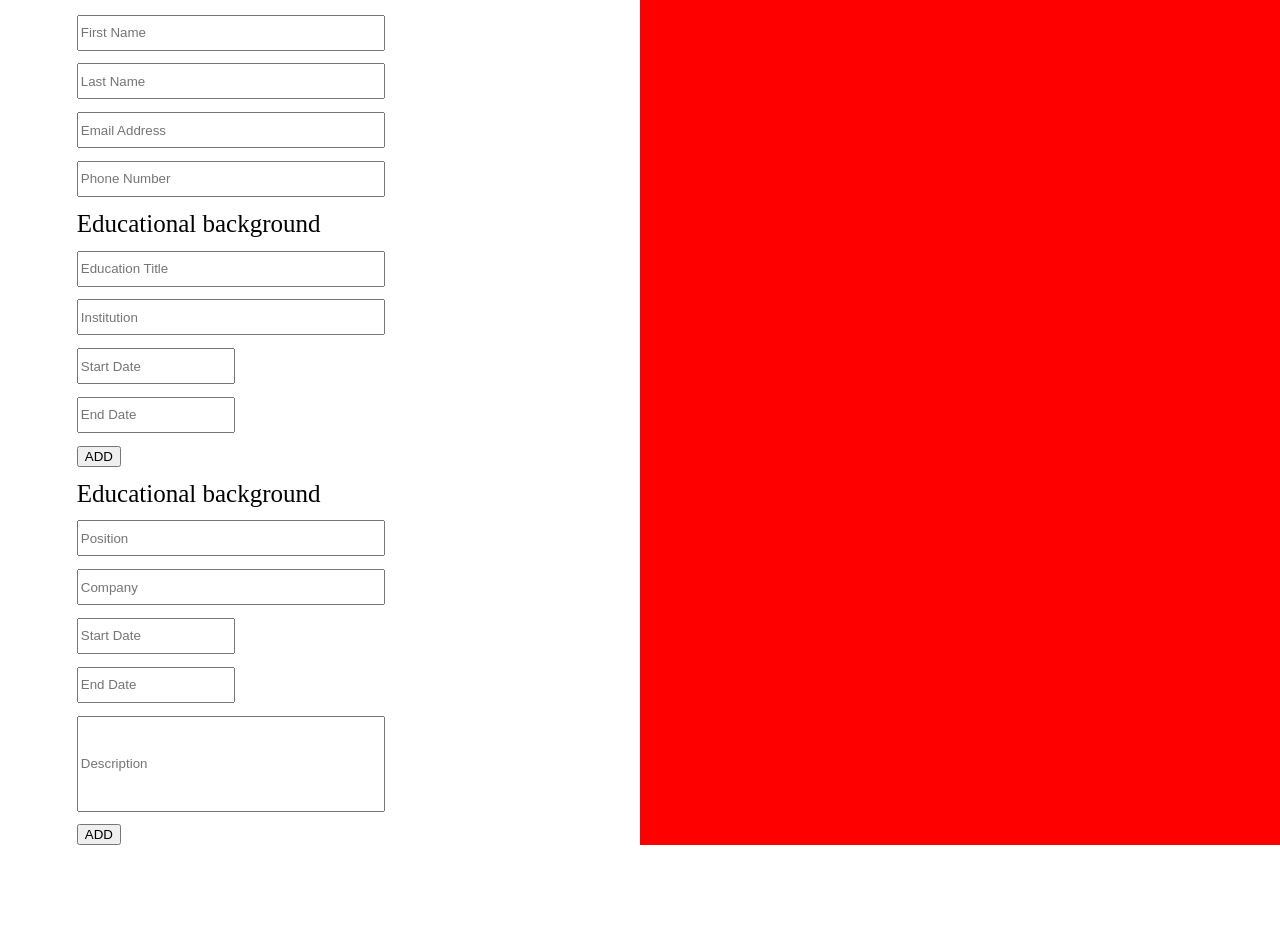
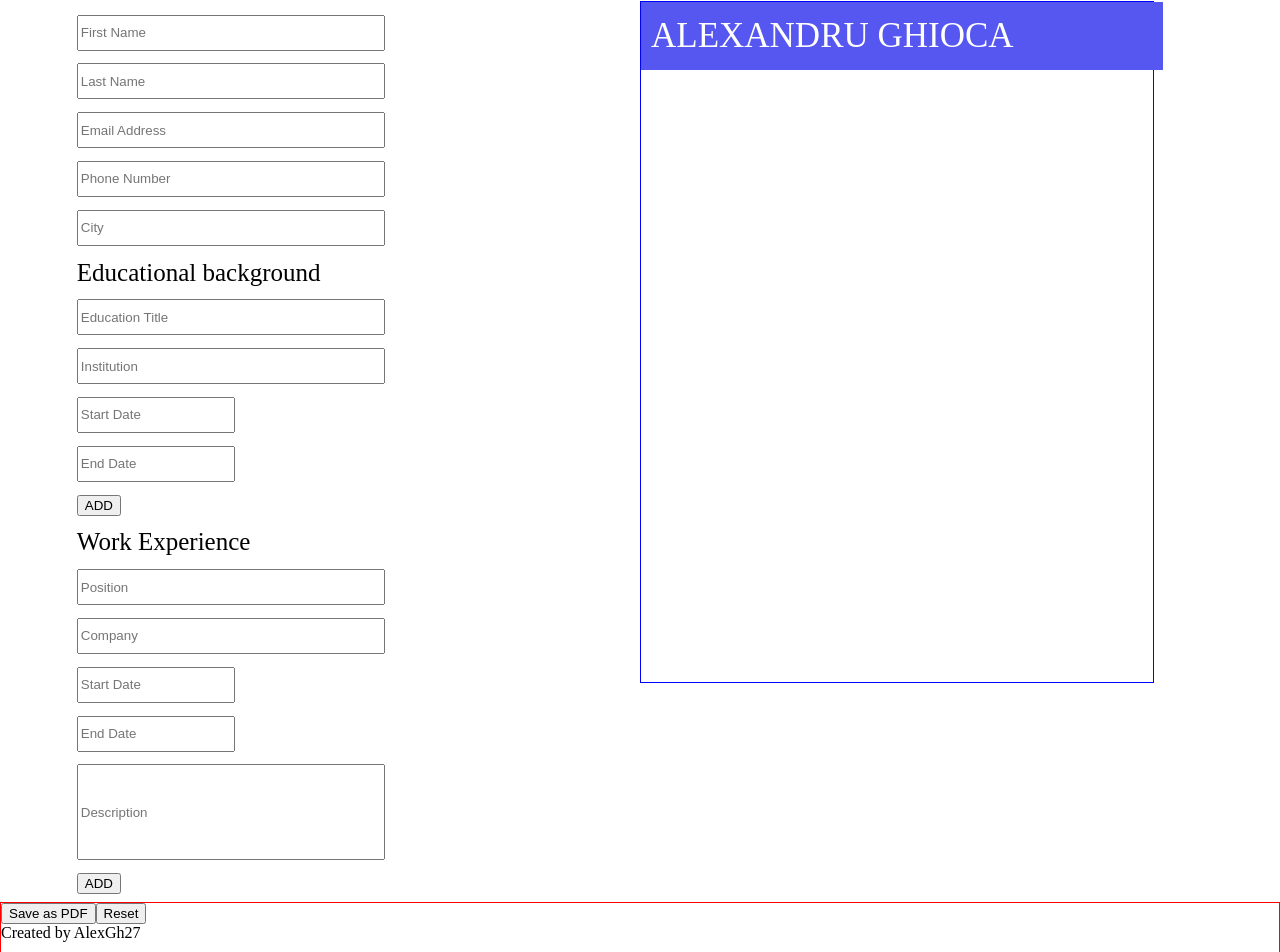
Before and after one commit to AlexGh27/cv-project, a React (Create React App) app: page / in a window 1280 px wide. Shown: the part 109-1061 px from the top of the page. Before the commit the page ends 954 px from the top, so only its background shows below. Built offline with nearby package versions, Linux system fonts and the light colour scheme.

Commit message:
Creating the overview

```diff
--- a/src/App.js
+++ b/src/components/App.js
@@ -3,8 +3,8 @@ import Header from './Header';
 import General from './General';
 import Educational from './Educational';
 import Experience from './Experience';
-import './style.css';
-
+import Overview from './Overview';
+import Footer from './Footer';
 
 export default class App extends Component {
   constructor() {
@@ -29,7 +29,11 @@ export default class App extends Component {
            <Experience/>
          </div>
 
-         <div className="right-panel"></div>
+         <div className="right-panel">
+            <Overview/>
+         </div>
+
+         <Footer/>
 
       </div>
 
--- a/src/Experience.js
+++ b/src/components/Experience.js
@@ -5,7 +5,7 @@ export default class Experience extends Component {
     render() {
         return(
             <div className="experience">
-                <div className="field-title">Educational background</div>
+                <div className="field-title">Work Experience</div>
 
                 <form className="form">
                     <input type="text" placeholder="Position"/>
--- /dev/null
+++ b/src/components/Footer.js
@@ -0,0 +1,14 @@
+import React, {Component} from "react";
+
+export default class Footer extends Component {
+
+    render() {
+        return(
+            <div className="footer">
+                <button>Save as PDF</button>
+                <button>Reset</button>
+                <div>Created by AlexGh27</div>
+            </div>
+        )
+    }
+}
--- a/src/General.js
+++ b/src/components/General.js
@@ -19,6 +19,7 @@ export default class General extends Component {
 
                         <input id="tel" type="text" placeholder="Phone Number"/>
 
+                        <input id="city" type="text" placeholder="City"/>
 
                 </form>
             </div>
--- a/src/Header.js
+++ b/src/components/Header.js
@@ -1,5 +1,5 @@
 import React, {Component} from "react";
-import './style.css';
+
 
 export default class Header extends Component {
 
--- /dev/null
+++ b/src/components/Overview.js
@@ -0,0 +1,12 @@
+import React, {Component} from "react";
+
+export default class Overview extends Component {
+
+    render() {
+        return(
+            <div className="overview">
+                <div id="name">ALEXANDRU GHIOCA</div>
+            </div>
+        )
+    }
+}
--- a/src/index.js
+++ b/src/index.js
@@ -1,6 +1,6 @@
 import React from 'react';
 import ReactDOM from 'react-dom/client';
-import App from './App';
+import App from './components/App';
 import './style.css';
 
 const root = ReactDOM.createRoot(document.getElementById('root'));
--- a/src/style.css
+++ b/src/style.css
@@ -1,5 +1,5 @@
 
-body {
+body, html {
     margin: 0;
     width: 100%;
     height: 100%;
@@ -8,7 +8,7 @@ body {
 .app {
     display: grid;
     grid-template-columns: 50% 50%;
-    grid-template-rows: 70px auto;
+    grid-template-rows: 70px auto 70px;
 }
 
 .header {
@@ -22,7 +22,12 @@ body {
 
 .right-panel {
     grid-area: 2 / 2 / 3 / 3;
-    background-color: red;
+
+}
+
+.footer {
+    grid-area: 3 / 1 / 4 / 3;
+    border: 1px solid red;
 }
 
 .header {
@@ -80,3 +85,27 @@ input {
 .big-input {
     height: 90px;
 }
+
+.experience {
+    margin-bottom: 1vh;
+}
+
+.overview {
+    height: 85vh;
+    width: 40vw;
+    margin-top: 5vh;
+    border: 1px solid blue;
+}
+
+
+
+#name {
+    width: 100%;
+    height: 10%;
+    background-color: rgb(86, 86, 241);
+    font-size: 35px;
+    color: white;
+    display: flex;
+    align-items: center;
+    padding-left: 10px;
+}
```
Also changed, not shown: src/components/Educational.js (renamed from src/Educational.js).
